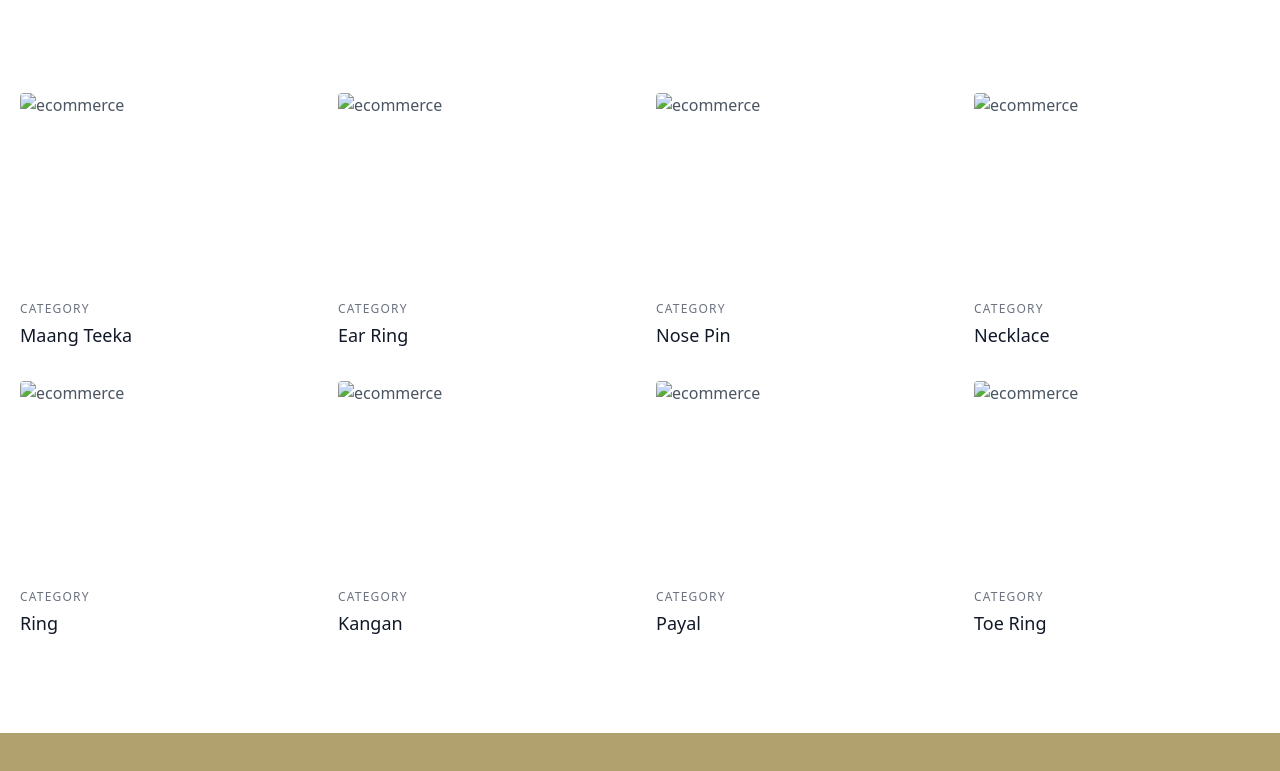
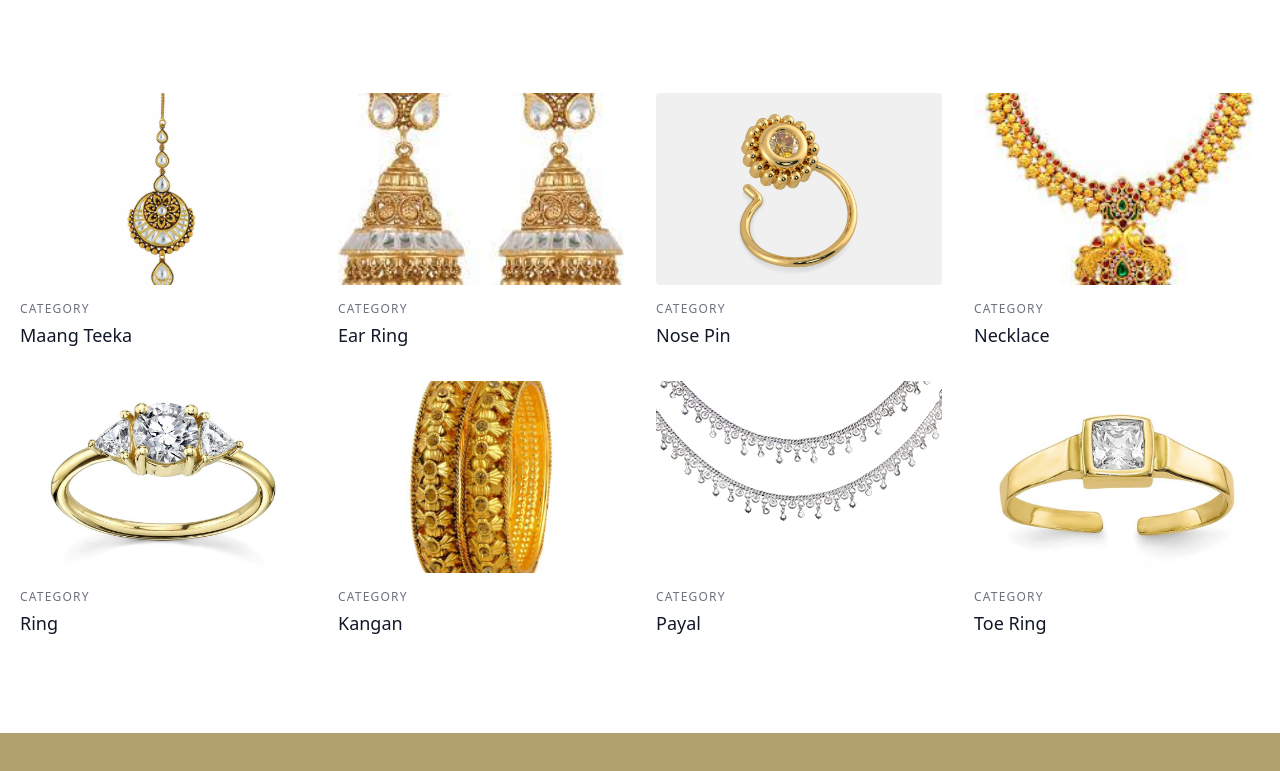
Before and after one commit to MehulMartinArora/Project, a plain HTML site: page index.html in a window 1280 px wide. Shown: the part 555-1326 px from the top of the page. Drawn offline with nearby package versions, Linux system fonts and the light colour scheme; files whose address does not match are found by name.

Commit message:
Update index.html

```diff
--- a/index.html
+++ b/index.html
@@ -88,7 +88,7 @@
               <img
                 alt="ecommerce"
                 class="object-cover object-center w-full h-full block"
-                src="./images/mangtika.jpg"
+                src="mangtika.jpg"
               />
             </a>
             <div class="mt-4">
@@ -109,7 +109,7 @@
               <img
                 alt="ecommerce"
                 class="object-cover object-center w-full h-full block"
-                src="./images/earrings.jpg"
+                src="earrings.jpg"
               />
             </a>
             <div class="mt-4">
@@ -130,7 +130,7 @@
               <img
                 alt="ecommerce"
                 class="object-cover object-center w-full h-full block"
-                src="./images/nosepin.jpg"
+                src="nosepin.jpg"
               />
             </a>
             <div class="mt-4">
@@ -151,7 +151,7 @@
               <img
                 alt="ecommerce"
                 class="object-cover object-center w-full h-full block"
-                src="./images/necklace.jpg"
+                src="necklace.jpg"
               />
             </a>
             <div class="mt-4">
@@ -172,7 +172,7 @@
               <img
                 alt="ecommerce"
                 class="object-cover object-center w-full h-full block"
-                src="./images/goldring.jpg"
+                src="goldring.jpg"
               />
             </a>
             <div class="mt-4">
@@ -191,7 +191,7 @@
               <img
                 alt="ecommerce"
                 class="object-cover object-center w-full h-full block"
-                src="./images/kangangold.jpg"
+                src="kangangold.jpg"
               />
             </a>
             <div class="mt-4">
@@ -212,7 +212,7 @@
               <img
                 alt="ecommerce"
                 class="object-cover object-center w-full h-full block"
-                src="./images/payal.jpg"
+                src="payal.jpg"
               />
             </a>
             <div class="mt-4">
@@ -233,7 +233,7 @@
               <img
                 alt="ecommerce"
                 class="object-cover object-center w-full h-full block"
-                src="./images/toering.jpg"
+                src="toering.jpg"
               />
             </a>
             <div class="mt-4">
```
